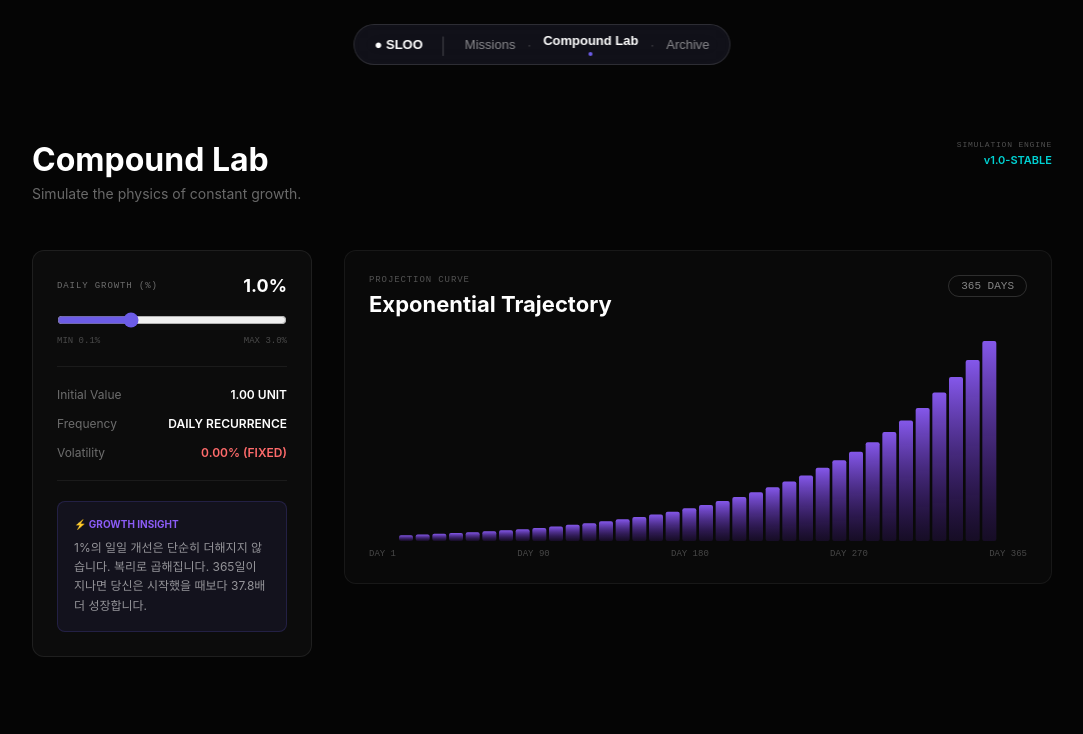
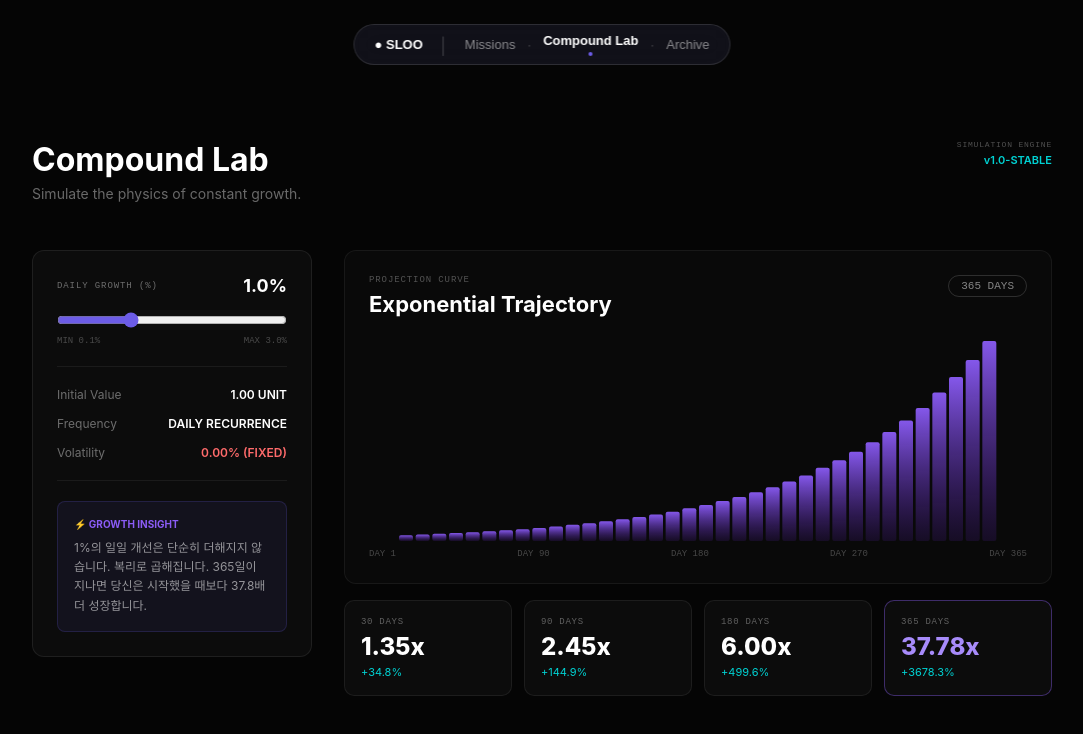
Before and after one commit to heyho88/React-habit-system-, a React (Vite) app: page / in a window 1280 px wide. Both pictures are taken after a click on the button "Compound Lab". Shown: the top 734 px of the page, without its empty margins (98-1181 px from the left). Built offline with nearby package versions, Linux system fonts and the light colour scheme; a web font is replaced by a local one.

Commit message:
feat: add result cards below bar chart in Compound Lab

```diff
--- a/src/pages/LandingScreen.tsx
+++ b/src/pages/LandingScreen.tsx
@@ -112,7 +112,8 @@ function CompoundLabSection() {
           </div>
         </div>
 
-        {/* Right graph panel */}
+        {/* Right column: graph panel + cards */}
+        <div style={{ display: 'flex', flexDirection: 'column', gap: '16px' }}>
         <div style={{
           background: 'rgba(255,255,255,0.02)',
           border: '1px solid rgba(255,255,255,0.06)',
@@ -198,6 +199,51 @@ function CompoundLabSection() {
             )
           })()}
 
+        </div>
+
+          {/* Result cards */}
+          <div style={{ display: 'grid', gridTemplateColumns: 'repeat(4, 1fr)', gap: '12px' }}>
+            {[
+              { label: '30 DAYS',  days: 30  },
+              { label: '90 DAYS',  days: 90  },
+              { label: '180 DAYS', days: 180 },
+              { label: '365 DAYS', days: 365, highlight: true },
+            ].map(m => {
+              const val = Math.pow(1 + rate / 100, m.days)
+              const pct = ((val - 1) * 100).toFixed(1)
+              return (
+                <div key={m.label} style={{
+                  background: 'rgba(255,255,255,0.03)',
+                  border: m.highlight
+                    ? '1px solid rgba(139,92,246,0.4)'
+                    : '1px solid rgba(255,255,255,0.07)',
+                  borderRadius: '10px',
+                  padding: '16px',
+                }}>
+                  <div style={{
+                    fontSize: 9,
+                    fontFamily: 'monospace',
+                    color: 'rgba(255,255,255,0.35)',
+                    letterSpacing: '0.08em',
+                    marginBottom: 8,
+                  }}>
+                    {m.label}
+                  </div>
+                  <div style={{
+                    fontSize: 24,
+                    fontWeight: 800,
+                    color: m.highlight ? '#A78BFA' : 'white',
+                    lineHeight: 1,
+                  }}>
+                    {val.toFixed(2)}x
+                  </div>
+                  <div style={{ fontSize: 11, color: '#00D2D3', marginTop: 6 }}>
+                    +{pct}%
+                  </div>
+                </div>
+              )
+            })}
+          </div>
         </div>
 
       </div>
```
